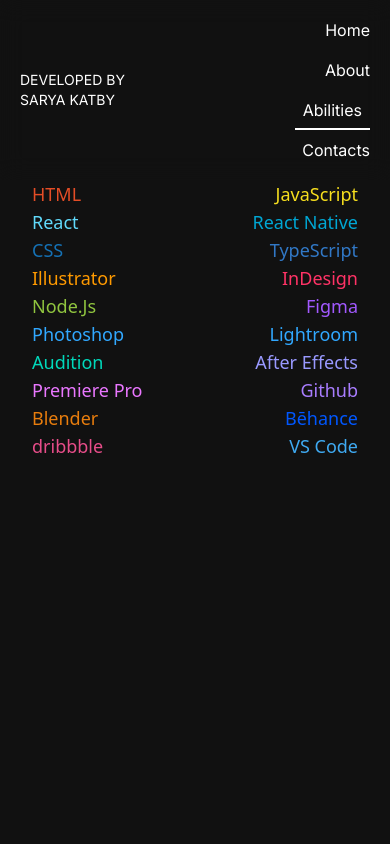
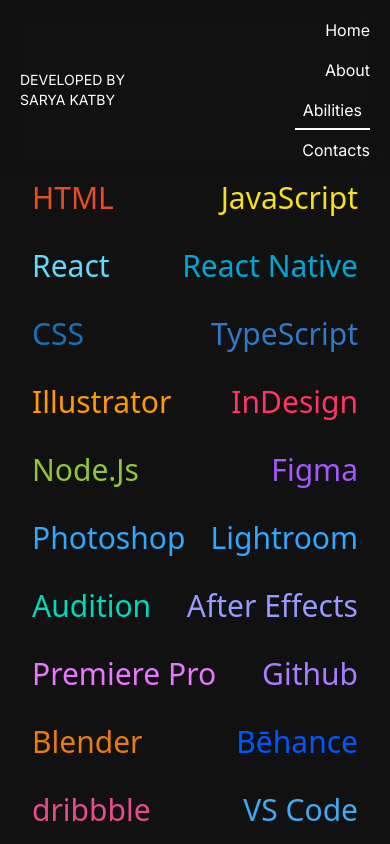
Before and after one commit to SaryaKatbi/lamp-portfolio, a React (Vite) app: page /abilities in a window 390 px wide. Built offline with nearby package versions, Linux system fonts and the light colour scheme.

Commit message:
Responsive Skils

```diff
--- a/src/components/ResSkils.tsx
+++ b/src/components/ResSkils.tsx
@@ -1,6 +1,6 @@
 const ResSkils = () => {
   return (
-    <div className="flex h-full w-full flex-col items-center justify-center text-lg">
+    <div className="flex h-full w-full flex-col items-center justify-between gap-8 text-3xl">
       <div className="flex h-full w-full justify-between px-3">
         <a
           href="https://developer.mozilla.org/en-US/docs/Web/HTML"
```
